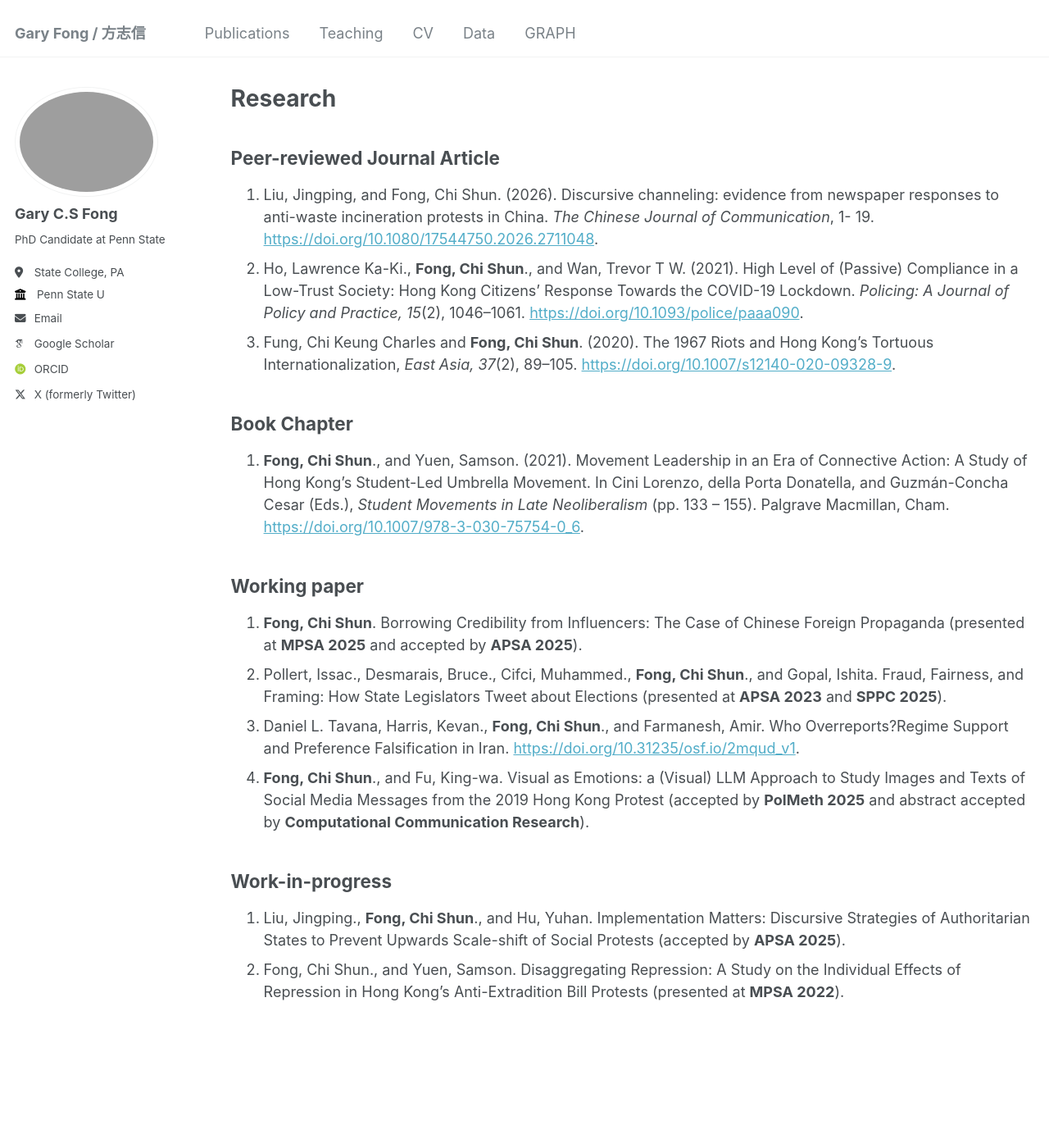
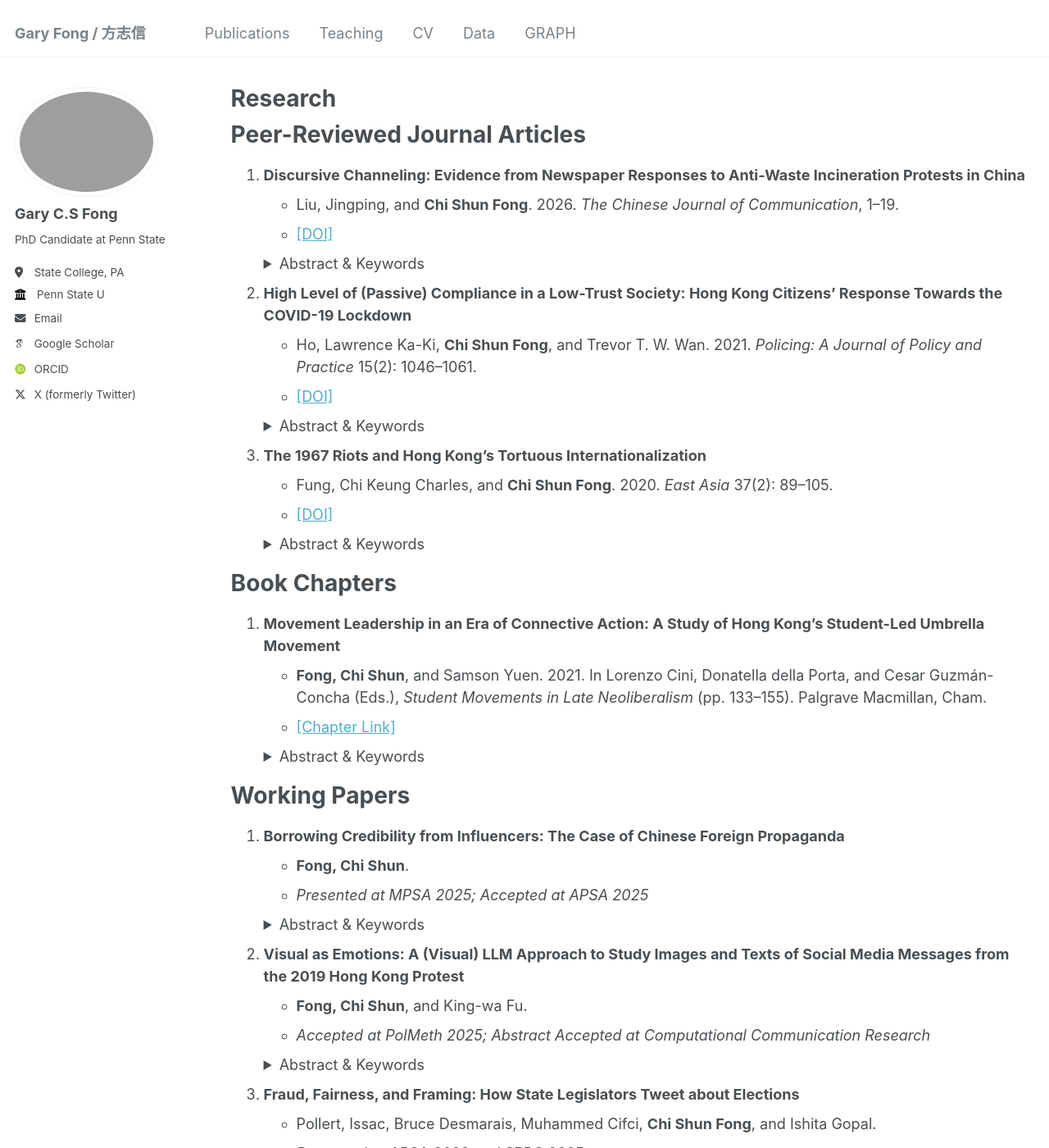
Before and after one commit to sap98fcs/sap98fcs.github.io, a Jekyll site: the page built from _pages/publications.md, in a window 1280 px wide and 1400 px high. Shown: the whole window at 82% size. Built offline with Jekyll 4.4.1, drawn with Linux system fonts in a browser that asks for light colours; some web fonts are replaced; some of the changed text lies outside the part shown.

Commit message:
Update publications.md

```diff
--- a/_pages/publications.md
+++ b/_pages/publications.md
@@ -4,26 +4,106 @@ title: "Research"
 permalink: /Research/
 author_profile: true
 redirect_from:
+  - /research/
+  - /publications/
 ---
 
-Peer-reviewed Journal Article
---------
-1.  Liu, Jingping, and Fong, Chi Shun. (2026). Discursive channeling: evidence from newspaper responses to anti-waste incineration protests in China. <em>The Chinese Journal of Communication</em>, 1- 19. [https://doi.org/10.1080/17544750.2026.2711048](https://doi.org/10.1080/17544750.2026.2711048).
-2.	Ho, Lawrence Ka-Ki., **Fong, Chi Shun**., and Wan, Trevor T W. (2021). High Level of (Passive) Compliance in a Low-Trust Society: Hong Kong Citizens’ Response Towards the COVID-19 Lockdown. <em>Policing: A Journal of Policy and Practice, 15</em>(2), 1046–1061. [https://doi.org/10.1093/police/paaa090](https://doi.org/10.1093/police/paaa090).
-3.	Fung, Chi Keung Charles and **Fong, Chi Shun**. (2020). The 1967 Riots and Hong Kong’s Tortuous Internationalization, <em>East Asia, 37</em>(2), 89–105. [https://doi.org/10.1007/s12140-020-09328-9](https://doi.org/10.1007/s12140-020-09328-9).
+Peer-Reviewed Journal Articles
+==============================
 
-Book Chapter
---------
-1.	**Fong, Chi Shun**., and Yuen, Samson. (2021). Movement Leadership in an Era of Connective Action: A Study of Hong Kong’s Student-Led Umbrella Movement. In Cini Lorenzo, della Porta Donatella, and Guzmán-Concha Cesar (Eds.), <em>Student Movements in Late Neoliberalism </em>(pp. 133 – 155). Palgrave Macmillan, Cham. [https://doi.org/10.1007/978-3-030-75754-0_6](https://doi.org/10.1007/978-3-030-75754-0_6).
+1. **Discursive Channeling: Evidence from Newspaper Responses to Anti-Waste Incineration Protests in China**
+   * Liu, Jingping, and **Chi Shun Fong**. 2026. *The Chinese Journal of Communication*, 1–19.
+   * [[DOI]](https://doi.org/10.1080/17544750.2026.2711048)
+   <details>
+     <summary>Abstract & Keywords</summary>
+     <br>
+     <b>Keywords:</b> discursive channeling, state media, protests, environmental politics, China<br><br>
+     <b>Abstract:</b> [Insert abstract text here]
+   </details>
 
-Working paper
---------
-1.	**Fong, Chi Shun**. Borrowing Credibility from Influencers: The Case of Chinese Foreign Propaganda (presented at **MPSA 2025** and accepted by **APSA 2025**).
-2.	Pollert, Issac., Desmarais, Bruce., Cifci, Muhammed., **Fong, Chi Shun**., and Gopal, Ishita. Fraud, Fairness, and Framing: How State Legislators Tweet about Elections (presented at **APSA 2023** and **SPPC 2025**).
-3.	Daniel L. Tavana, Harris, Kevan., **Fong, Chi Shun**., and Farmanesh, Amir. Who Overreports?Regime Support and Preference Falsification in Iran. [https://doi.org/10.31235/osf.io/2mqud_v1](https://doi.org/10.31235/osf.io/2mqud_v1).
-4.	**Fong, Chi Shun**., and Fu, King-wa. Visual as Emotions: a (Visual) LLM Approach to Study Images and Texts of Social Media Messages from the 2019 Hong Kong Protest (accepted by **PolMeth 2025** and abstract accepted by **Computational Communication Research**).
+2. **High Level of (Passive) Compliance in a Low-Trust Society: Hong Kong Citizens’ Response Towards the COVID-19 Lockdown**
+   * Ho, Lawrence Ka-Ki, **Chi Shun Fong**, and Trevor T. W. Wan. 2021. *Policing: A Journal of Policy and Practice* 15(2): 1046–1061.
+   * [[DOI]](https://doi.org/10.1093/police/paaa090)
+   <details>
+     <summary>Abstract & Keywords</summary>
+     <br>
+     <b>Keywords:</b> compliance, public trust, COVID-19, policing, Hong Kong<br><br>
+     <b>Abstract:</b> [Insert abstract text here]
+   </details>
 
-Work-in-progress
---------
-1.	Liu, Jingping., **Fong, Chi Shun**., and Hu, Yuhan. Implementation Matters: Discursive Strategies of Authoritarian States to Prevent Upwards Scale-shift of Social Protests (accepted by **APSA 2025**).
-2.	Fong, Chi Shun., and Yuen, Samson. Disaggregating Repression: A Study on the Individual Effects of Repression in Hong Kong’s Anti-Extradition Bill Protests (presented at **MPSA 2022**).
+3. **The 1967 Riots and Hong Kong’s Tortuous Internationalization**
+   * Fung, Chi Keung Charles, and **Chi Shun Fong**. 2020. *East Asia* 37(2): 89–105.
+   * [[DOI]](https://doi.org/10.1007/s12140-020-09328-9)
+   <details>
+     <summary>Abstract & Keywords</summary>
+     <br>
+     <b>Keywords:</b> 1967 riots, internationalization, colonial history, Hong Kong<br><br>
+     <b>Abstract:</b> [Insert abstract text here]
+   </details>
+
+Book Chapters
+=============
+
+1. **Movement Leadership in an Era of Connective Action: A Study of Hong Kong’s Student-Led Umbrella Movement**
+   * **Fong, Chi Shun**, and Samson Yuen. 2021. In Lorenzo Cini, Donatella della Porta, and Cesar Guzmán-Concha (Eds.), *Student Movements in Late Neoliberalism* (pp. 133–155). Palgrave Macmillan, Cham.
+   * [[Chapter Link]](https://doi.org/10.1007/978-3-030-75754-0_6)
+   <details>
+     <summary>Abstract & Keywords</summary>
+     <br>
+     <b>Keywords:</b> connective action, social movements, student leadership, Umbrella Movement, Hong Kong<br><br>
+     <b>Abstract:</b> [Insert abstract text here]
+   </details>
+
+Working Papers
+==============
+
+1. **Borrowing Credibility from Influencers: The Case of Chinese Foreign Propaganda**
+   * **Fong, Chi Shun**.
+   * *Presented at MPSA 2025; Accepted at APSA 2025*
+   <details>
+     <summary>Abstract & Keywords</summary>
+     <br>
+     <b>Keywords:</b> foreign propaganda, influencers, source credibility, digital persuasion, China<br><br>
+     <b>Abstract:</b> [Insert abstract text here]
+   </details>
+
+2. **Visual as Emotions: A (Visual) LLM Approach to Study Images and Texts of Social Media Messages from the 2019 Hong Kong Protest**
+   * **Fong, Chi Shun**, and King-wa Fu.
+   * *Accepted at PolMeth 2025; Abstract Accepted at Computational Communication Research*
+   <details>
+     <summary>Abstract & Keywords</summary>
+     <br>
+     <b>Keywords:</b> vision-language models, emotion coding, visual analysis, social media, protest mobilization<br><br>
+     <b>Abstract:</b> [Insert abstract text here]
+   </details>
+
+3. **Fraud, Fairness, and Framing: How State Legislators Tweet about Elections**
+   * Pollert, Issac, Bruce Desmarais, Muhammed Cifci, **Chi Shun Fong**, and Ishita Gopal.
+   * *Presented at APSA 2023 and SPPC 2025*
+   <details>
+     <summary>Abstract & Keywords</summary>
+     <br>
+     <b>Keywords:</b> state legislators, election integrity, Twitter/X, text-as-data, framing<br><br>
+     <b>Abstract:</b> [Insert abstract text here]
+   </details>
+
+4. **Who Overreports? Regime Support and Preference Falsification in Iran**
+   * Tavana, Daniel L., Kevan Harris, **Chi Shun Fong**, and Amir Farmanesh.
+   * [[Preprint]](https://doi.org/10.31235/osf.io/2mqud_v1)
+   <details>
+     <summary>Abstract & Keywords</summary>
+     <br>
+     <b>Keywords:</b> preference falsification, regime support, survey research, authoritarianism, Iran<br><br>
+     <b>Abstract:</b> [Insert abstract text here]
+   </details>
+
+Works in Progress
+=================
+
+1. **Implementation Matters: Discursive Strategies of Authoritarian States to Prevent Upwards Scale-Shift of Social Protests**
+   * Liu, Jingping, **Chi Shun Fong**, and Yuhan Hu.
+   * *Accepted at APSA 2025*
+
+2. **Disaggregating Repression: A Study on the Individual Effects of Repression in Hong Kong’s Anti-Extradition Bill Protests**
+   * **Fong, Chi Shun**, and Samson Yuen.
+   * *Presented at MPSA 2022*
```
